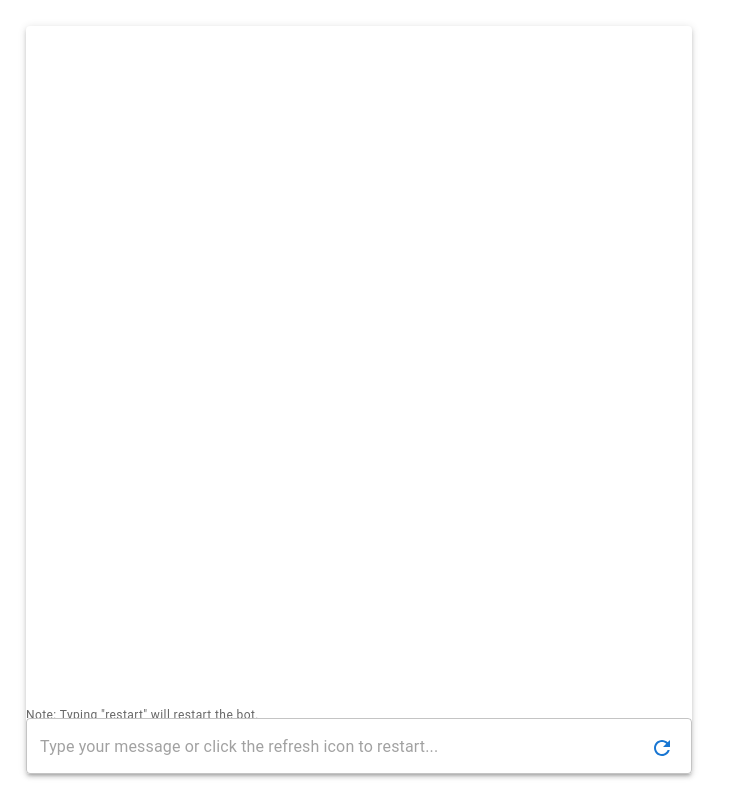
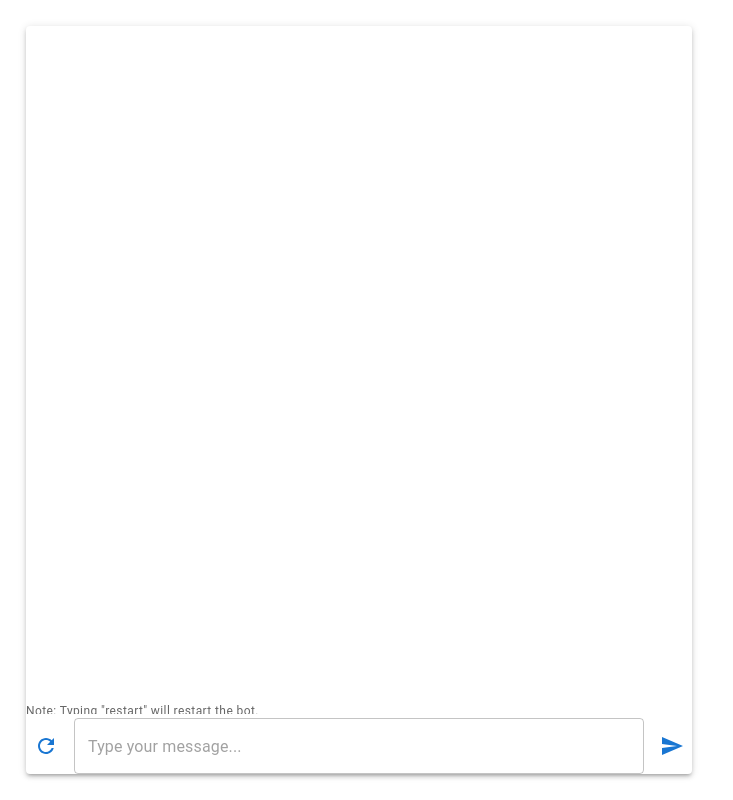
Before and after one commit to vigneshmj1997/JD_Frontend, a React (Vite) app: page / in a window 1280 px wide. Shown: the whole page, without its empty margins (0-733 px from the left). Built offline with nearby package versions, Linux system fonts and the light colour scheme.

Commit message:
Checkpoint push

```diff
--- a/package.json
+++ b/package.json
@@ -1,9 +1,12 @@
 {
   "name": "jd-bot",
   "private": true,
+  "homepage": "https://gitname.github.io/JD_Frontend",
   "version": "0.0.0",
   "type": "module",
   "scripts": {
+    "predeploy": "npm run build",
+    "deploy": "gh-pages -d build",
     "dev": "vite",
     "build": "vite build",
     "lint": "eslint .",
--- a/src/components/ChatInput.jsx
+++ b/src/components/ChatInput.jsx
@@ -1,6 +1,7 @@
 import React, { useState } from 'react';
 import { TextField, Box, List, ListItem, ListItemText, Typography, IconButton } from '@mui/material';
-import RefreshIcon from '@mui/icons-material/Refresh'; // Import the refresh icon
+import RefreshIcon from '@mui/icons-material/Refresh';
+import SendIcon from '@mui/icons-material/Send';
 
 const ChatInput = ({ onSendMessage, suggestions = [] }) => {
     const [inputValue, setInputValue] = useState('');
@@ -10,11 +11,9 @@ const ChatInput = ({ onSendMessage, suggestions = [] }) => {
         const value = event.target.value;
         setInputValue(value);
 
-        // Split the input by spaces to get the last word
         const words = value.trim().split(/\s+/);
         const lastWord = words[words.length - 1];
 
-        // Trigger suggestions for the last word if it has at least 2 characters
         if (lastWord.length >= 2) {
             const filtered = suggestions
                 .map(group => ({
@@ -27,73 +26,82 @@ const ChatInput = ({ onSendMessage, suggestions = [] }) => {
 
             setFilteredSuggestions(filtered);
         } else {
-            setFilteredSuggestions([]); // Clear suggestions when the last word is less than 2 characters
+            setFilteredSuggestions([]);
         }
     };
 
     const handleSubmit = (event) => {
         event.preventDefault();
 
-        // If there are suggestions, auto-complete the first one
         if (filteredSuggestions.length > 0) {
             const firstSuggestion = filteredSuggestions[0].suggestions[0];
             if (firstSuggestion) {
                 handleSuggestionClick(firstSuggestion);
             }
         } else if (inputValue.trim()) {
-            // No suggestions: send the message
             onSendMessage(inputValue);
-            setInputValue(''); // Clear input after sending
+            setInputValue('');
         }
 
-        setFilteredSuggestions([]); // Clear suggestions after sending or selection
+        setFilteredSuggestions([]);
     };
 
     const handleSuggestionClick = (suggestion) => {
-        // Split the input value by spaces and replace the last word with the selected suggestion
         const words = inputValue.trim().split(/\s+/);
         words[words.length - 1] = suggestion;
-        const newValue = words.join(' ');
-
-        setInputValue(newValue); // Update the input with the replaced word
-        setFilteredSuggestions([]); // Clear suggestions after selection
+        setInputValue(words.join(' '));
+        setFilteredSuggestions([]);
     };
 
     const handleKeyDown = (event) => {
         if (event.key === 'Enter') {
-            event.preventDefault(); // Prevent form submission on Enter
-            handleSubmit(event); // Call handleSubmit for both sending and auto-completing
+            event.preventDefault();
+            handleSubmit(event);
         }
     };
 
     const handleRefreshClick = () => {
-        onSendMessage("refresh"); // Call onSendMessage with "refresh" to restart the chat
-        setInputValue(''); // Clear the input after refresh
+        onSendMessage("restart");
+        setInputValue('');
     };
 
     return (
-        <form onSubmit={handleSubmit} style={{ width: '100%', position: 'relative' }}>
-            <TextField
-                value={inputValue}
-                onChange={handleInputChange}
-                onKeyDown={handleKeyDown} // Handle Enter key
-                fullWidth
-                placeholder="Type your message or click the refresh icon to restart..."
-                variant="outlined"
-                autoComplete="off"
-                style={{ borderRadius: '8px' }} // Rounded corners for the input
-            />
+        <form onSubmit={handleSubmit} style={{ width: '100%', position: 'relative', display: 'flex', alignItems: 'center' ,marginTop: "4px" }}>
+            {/* Refresh Button on the left */}
             <IconButton
                 onClick={handleRefreshClick}
                 style={{
-                    position: 'absolute',
-                    right: '10px',
-                    top: '10px',
-                    color: '#1976d2', // Primary color
+                    color: '#1976d2',
+                    marginRight: '8px'
                 }}
             >
                 <RefreshIcon />
             </IconButton>
+
+            {/* Input Field */}
+            <TextField
+                value={inputValue}
+                onChange={handleInputChange}
+                onKeyDown={handleKeyDown}
+                fullWidth
+                placeholder="Type your message..."
+                variant="outlined"
+                autoComplete="off"
+                style={{ borderRadius: '8px', flex: 1 }}
+            />
+
+            {/* Send Button on the right */}
+            <IconButton
+                onClick={handleSubmit}
+                type="submit"
+                style={{
+                    color: '#1976d2',
+                    marginLeft: '8px'
+                }}
+            >
+                <SendIcon />
+            </IconButton>
+
             {/* Render filtered suggestions above the input */}
             {filteredSuggestions.length > 0 && (
                 <Box
@@ -103,8 +111,8 @@ const ChatInput = ({ onSendMessage, suggestions = [] }) => {
                     borderRadius="4px"
                     boxShadow={2}
                     style={{
-                        bottom: '100%', // Position the box above the input
-                        marginBottom: '8px', // Add some space between suggestions and input
+                        bottom: '100%',
+                        marginBottom: '8px',
                         width: '100%',
                     }}
                 >
--- a/src/components/ChatPage.jsx
+++ b/src/components/ChatPage.jsx
@@ -44,8 +44,57 @@ const ChatPage = () => {
         required_documents: [
             "Resume", "Cover Letter", "Recommendation Letter", "Portfolio", "Transcript", "CV","Curriculum Vitae"
         ],
-        optional_education_qualifications: ["BSc Computer Science", "BSc Physics"],
-        required_education_qualifications: ["BSc Computer Science", "BSc Physics"],
+        optional_education_qualifications: [
+            "BSc Computer Science",
+            "BSc Physics",
+            "BSc Information Technology",
+            "BSc Mathematics",
+            "BSc Software Engineering",
+            "BSc Data Science",
+            "BSc Artificial Intelligence",
+            "BSc Cybersecurity",
+            "BSc Computer Engineering",
+            "BSc Electrical Engineering",
+            "BSc Applied Mathematics",
+            "BSc Statistics",
+            "BSc Information Systems",
+            "BEng Computer Engineering",
+            "BEng Electrical and Electronic Engineering",
+            "BEng Software Engineering",
+            "BSc Network Engineering",
+            "BSc Robotics",
+            "BSc Electronics",
+            "BSc Computational Science",
+            "BSc Bioinformatics",
+            "BSc Computational Physics",
+            "BSc Game Development",
+            "BSc Cloud Computing",
+            "BSc Web Development",
+            "BSc Mobile Application Development",
+            "BSc IT Management",
+            "BSc Digital Forensics",
+            "BSc DevOps Engineering",
+            "BSc Machine Learning",
+            "BSc Computational Biology",
+            "BSc Human-Computer Interaction",
+            "BSc Systems Engineering",
+            "BSc Database Management",
+            "BSc Network Security",
+            "BSc Project Management",
+            "BSc Information Security",
+            "BSc Data Analytics",
+            "BSc IT Support",
+            "BSc Geographic Information Systems (GIS)",
+            "BSc Health Informatics"
+        ],
+        required_education_qualifications: [
+            "BSc Computer Science",
+            "BSc Physics",
+            "BSc Information Technology",
+            "BSc Software Engineering",
+            "BSc Mathematics"
+        ]
+
     };
 
     // Save messages to localStorage whenever they change
--- a/src/components/ChatWindow.jsx
+++ b/src/components/ChatWindow.jsx
@@ -1,16 +1,19 @@
 import React, { useEffect, useRef } from 'react';
 import { Box, Typography } from '@mui/material';
-// import Face6Icon from '@mui/icons-material/SmartToy';  // Bot icon
 import PersonIcon from '@mui/icons-material/Person';
 import Face6Icon from '@mui/icons-material/Face6';
 
 const ChatWindow = ({ messages, style }) => {
     const messagesEndRef = useRef(null);
 
-    useEffect(() => {
+    const scrollToBottom = () => {
         if (messagesEndRef.current) {
             messagesEndRef.current.scrollIntoView({ behavior: 'smooth' });
         }
+    };
+
+    useEffect(() => {
+        scrollToBottom();
     }, [messages]);
 
     const renderMessageText = (text) => {
@@ -41,7 +44,6 @@ const ChatWindow = ({ messages, style }) => {
                     alignItems="flex-start"
                     flexDirection={message.sender === 'user' ? 'row-reverse' : 'row'}
                 >
-                    {/* Display icon based on sender */}
                     {message.sender === 'user' ? (
                         <PersonIcon sx={{ fontSize: 40, color: '#1976d2', ml: 1 }} />
                     ) : (
@@ -49,7 +51,6 @@ const ChatWindow = ({ messages, style }) => {
                     )}
 
                     <Box display="flex" flexDirection="column" maxWidth="80%">
-                        {/* Display timestamp above the message */}
                         <Typography
                             variant="caption"
                             color="textSecondary"
@@ -62,13 +63,13 @@ const ChatWindow = ({ messages, style }) => {
                             variant="body1"
                             align={message.sender === 'user' ? 'right' : 'left'}
                             style={{
-                                fontSize: '1rem', // Slightly larger font size
+                                fontSize: '1rem',
                                 lineHeight: 1.5,
                                 backgroundColor: message.sender === 'user' ? '#daf4ff' : '#f0f0f0',
                                 borderRadius: '18px',
                                 padding: '10px 16px',
                                 boxShadow: '0 2px 4px rgba(0,0,0,0.1)',
-                                wordBreak: 'break-word', // Ensure long words wrap properly
+                                wordBreak: 'break-word',
                             }}
                         >
                             {renderMessageText(message.text)}
```
